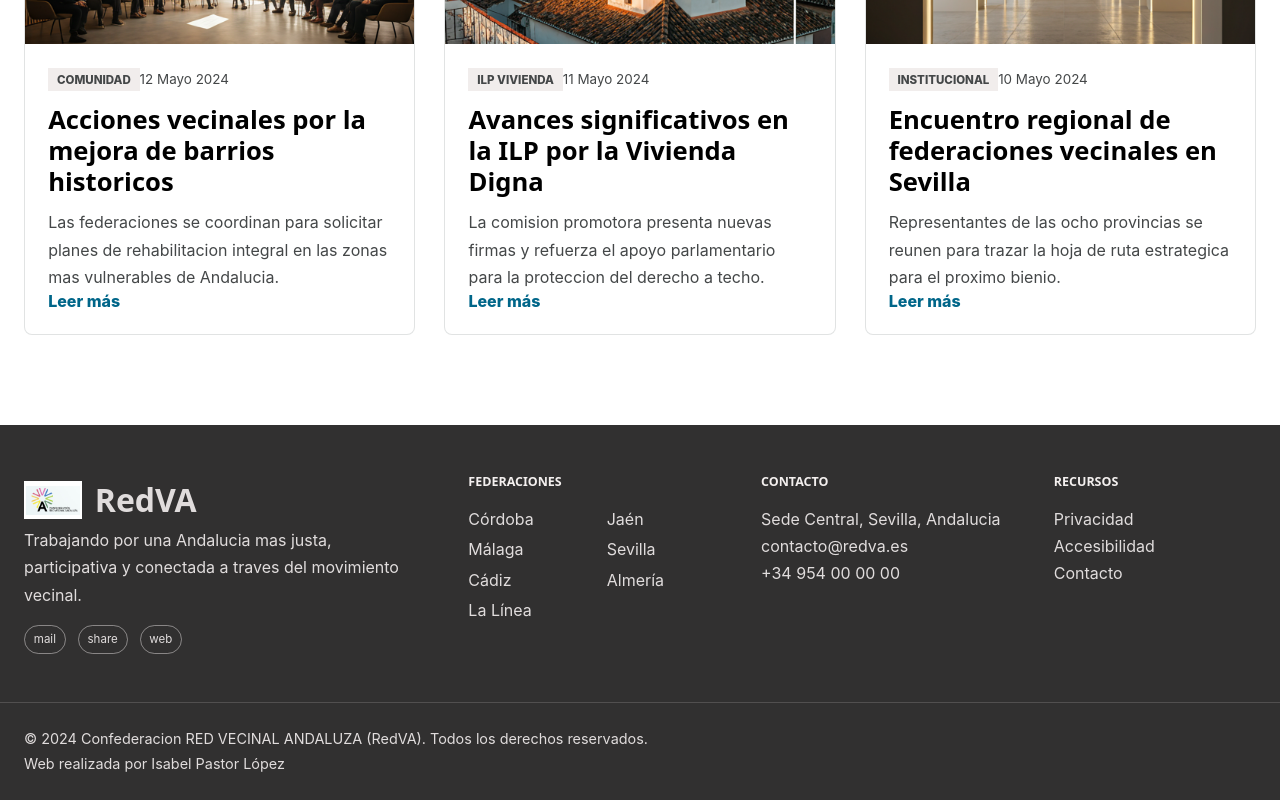
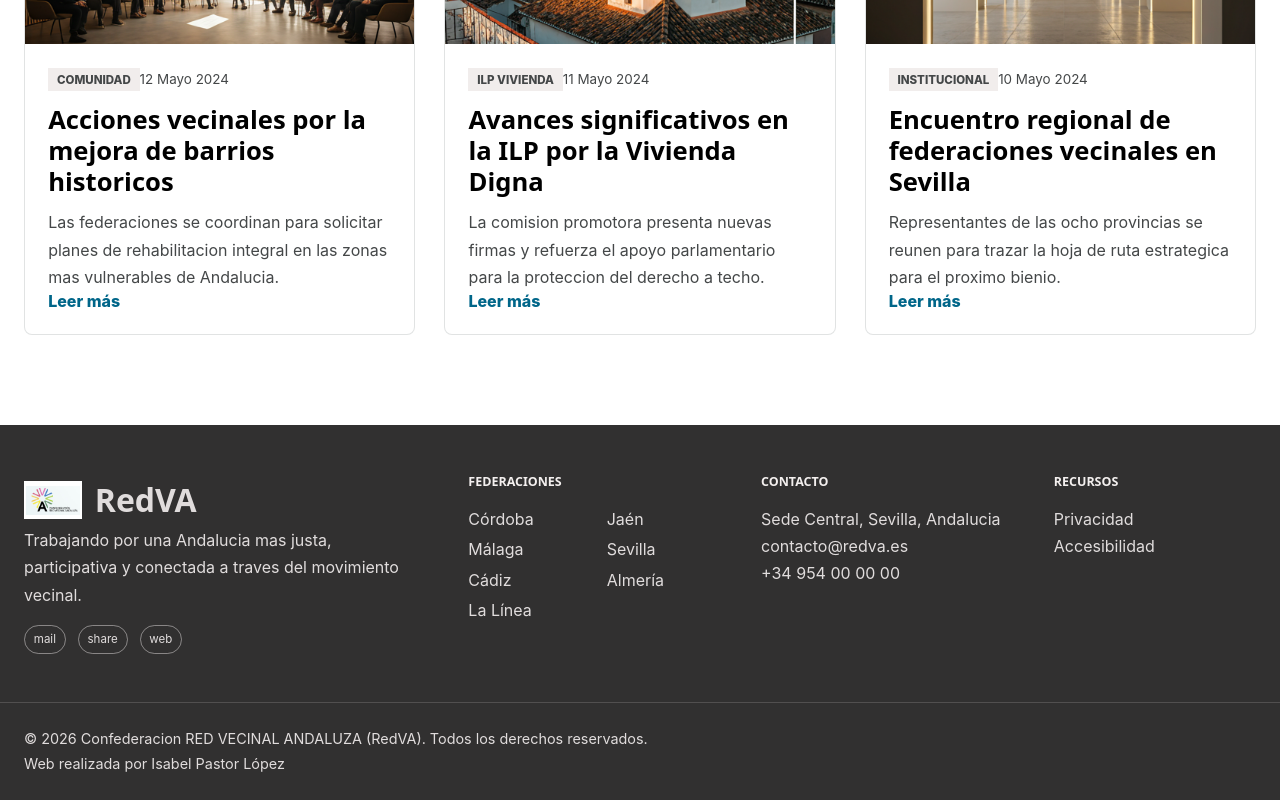
Before and after one commit to issa23i/redva, an Angular app: page / in a window 1280 px wide. Shown: the part 2333-3133 px from the top of the page. Built offline with nearby package versions, Linux system fonts and the light colour scheme.

Commit message:
feat: ocultar Contacto

```diff
--- a/src/app/layout/footer/footer.html
+++ b/src/app/layout/footer/footer.html
@@ -40,13 +40,15 @@
       <h2>Recursos</h2>
       <a routerLink="/">Privacidad</a>
       <a routerLink="/">Accesibilidad</a>
+      <!-- TODO: Preguntar si quiere formulario
       <a routerLink="/">Contacto</a>
+       -->
     </section>
   </div>
 
   <div class="site-footer__legal app-container">
     <span
-      >© 2024 Confederacion RED VECINAL ANDALUZA (RedVA). Todos los derechos
+      >© 2026 Confederacion RED VECINAL ANDALUZA (RedVA). Todos los derechos
       reservados.</span
     >
     <div>
```
